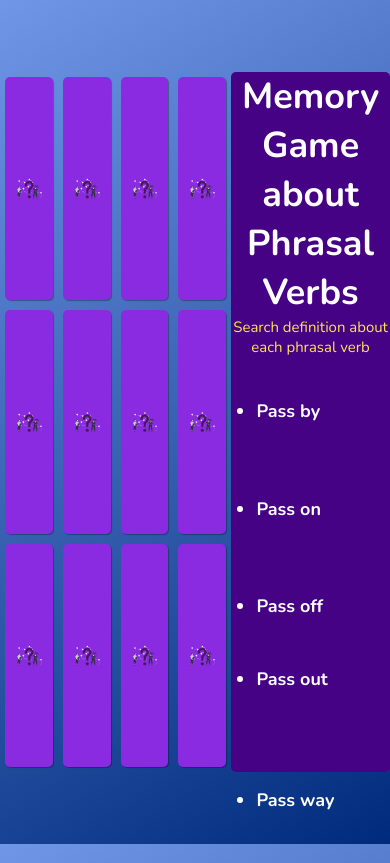
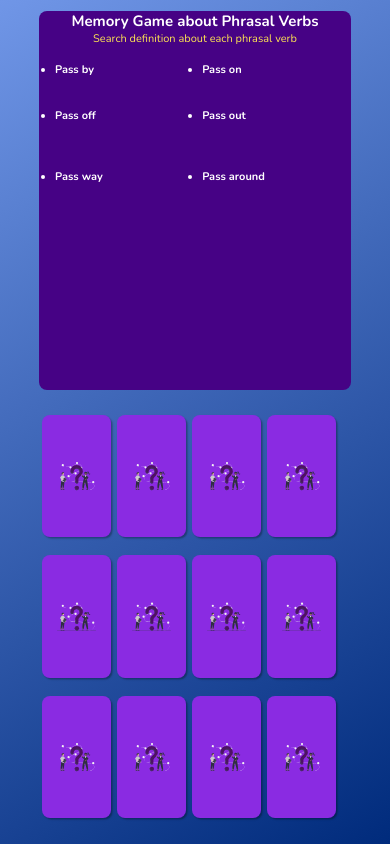
Before and after one commit to pcaffa/MemoryGame, a website: page index.html in a window 390 px wide. Shown: the top 863 px of the page. Drawn offline with nearby package versions, Linux system fonts and the light colour scheme.

Commit message:
Responsividade
ajustado layout diferente para celulares

```diff
--- a/index.html
+++ b/index.html
@@ -1,7 +1,10 @@
 <html lang="pt">
 <head>
     <meta charset="UTF-8">
+    <!--tag para tela ser responsiva-->
+    <meta name="viewport" content="width=device-width, initial-scale=1.0">
     <title>Memory Game</title>
+
 
     <link href="https://fonts.googleapis.com/css2?family=Nunito:wght@400;700&display=swap" rel="stylesheet">
     <link rel="stylesheet" href="style.css">
@@ -74,8 +77,8 @@
     <div  class="info-game">
         <h1>Memory Game about Phrasal Verbs</h1>
         <h5>Search definition about each phrasal verb</h5>
-
         <ul>
+            <div class="list-verb">
                 <li data-framework="passby">Pass by
                     <p>To go or to move</p>
                 </li>
@@ -94,7 +97,9 @@
                 <li data-framework="passaround">Pass around
                     <p>To give something to someone, who will then give it to others</p>
                 </li>
+            </div>
          </ul>
+
 
         <button type="button" onClick="restart()" hidden="true">Restart</button>
     </div>
--- a/style.css
+++ b/style.css
@@ -14,8 +14,8 @@ body {
 }
 
 .memory-game {
-    width: 640px;
-    height: 700px;
+    width: 40vw;
+    height: 90vh;
     margin: auto;
     display: flex;
     flex-wrap: wrap;
@@ -23,9 +23,9 @@ body {
 }
 
 .memory-card {
-    width: calc(25% - 10px);
-    height: calc(33.333% - 10px);
-    margin: 5px;
+    width: calc(25% - 1vw);
+    height: calc(33.333% - 1vh);
+    margin: .4rem;
     position: relative;
     transform-style: preserve-3d;
     transition: transform .5s;
@@ -35,10 +35,10 @@ body {
 .front-face, .back-face {
     width: 100%;
     height: 100%;
-    padding: 10px;
+    padding: 0.9rem;
     position: absolute;
-    border-radius: 5px;
-    box-shadow: 1px 1px 1px rgba(0,0,0,.3);
+    border-radius: .5rem;
+    box-shadow: .1rem .1rem .1rem rgba(0,0,0,.3);
     transform: scale(1);
     backface-visibility: hidden;
 }
@@ -72,10 +72,10 @@ body {
 }
 
 .info-game {
-    width: 440px;
-    height: 700px;
+    width: 30vw;
+    height: 90vh;
     margin: auto;
-    border-radius: 5px;
+    border-radius: .5rem;
     background-color: rgb(70, 2, 133);
     text-align: center;
 }
@@ -86,8 +86,7 @@ body {
 }
 
 .info-game ul{
-    margin-top: 5vh;
-    margin-left: 3vh;
+    margin: 2rem 0.3rem 1rem 1.5rem;
 
     text-align: initial;
     font-weight: bold;
@@ -97,7 +96,7 @@ body {
     color:rgb(167, 121, 211);
     opacity: 0;
 
-    margin-bottom: 3vh;
+    margin-bottom: 1rem;
 }
 
 .info-game ul .phrasalverb {
@@ -109,15 +108,15 @@ body {
 }
 
 .info-game button {
-    width: 300px;
-    height: 35px;
+    width: 25vw;
+    height: 5vh;
     background-color: rgb(248, 141, 0);
 
     color:rgb(70, 2, 133);
     font: 18px 'Nunito', sans-serif;
     font-weight: bold;
 
-    border-radius: 5px;
+    border-radius: .5rem;
     cursor: pointer;
     outline: none;
 
@@ -127,3 +126,58 @@ body {
 .info-game button:hover{
     background-color: rgb(255, 229, 82);
 }
+
+
+/*PHONE VERSION*/
+@media (max-width: 800px) {
+    body {
+        display: flex;
+        align-items:center;
+        flex-direction: column-reverse;
+    }
+
+    .memory-game {
+        width: 80vw;
+        height: 50vh;
+    }
+
+    .memory-card {
+        width: calc(23% - 0.8vw);
+        height: calc(31% - 1vh);
+        margin: .2rem;
+    }
+
+    .front-face{
+        font-size: 8px;
+    }
+
+    .info-game {
+        width: 80vw;
+        height: 45vh;
+
+    }
+
+    .info-game h1{
+        font-size: 15px;
+    }
+
+    .info-game h5,.info-game ul{
+        font-size: 11px;
+    }
+
+    .info-game ul{
+        margin: 1rem 0.1rem 0.2rem 1rem;
+    }
+
+    .list-verb {
+        display: grid;
+        grid-template-columns: 1fr 1fr;
+    }
+
+    .info-game button {
+        width: 70vw;
+        height: 4vh;
+
+        font-size: 13px;
+    }
+}
```
Lines whose indentation alone changed are shown as unchanged.
